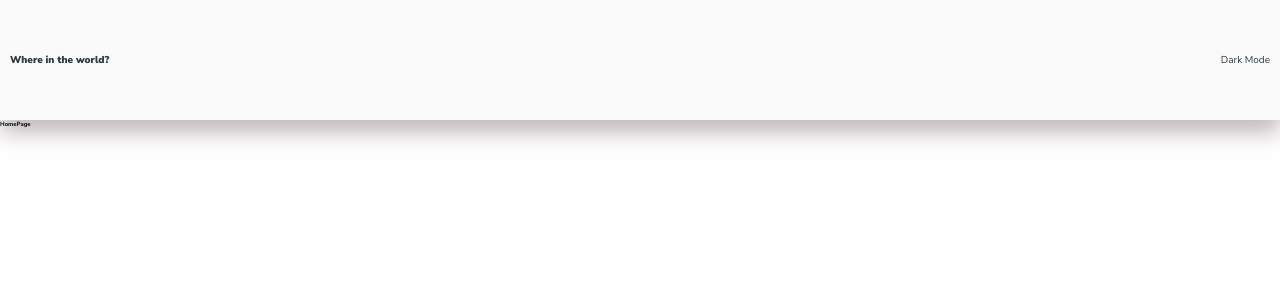
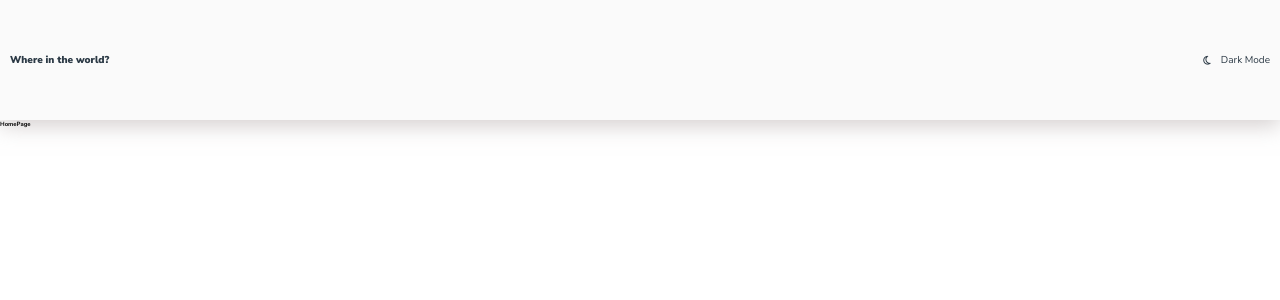
Before and after one commit to darubiomunoz/portfolio-11-countries, a React (Create React App) app: page / in a window 1280 px wide. Shown: the top 300 px of the page. Built offline with nearby package versions, Linux system fonts and the light colour scheme.

Commit message:
Adding icon to the header and styles through a styled component

```diff
--- a/src/components/Header.js
+++ b/src/components/Header.js
@@ -1,13 +1,14 @@
 import StyledHeader from '../styles/StyledHeader';
 import StyledTitle from '../styles/StyledTitle';
 import StyledDarkButton from "../styles/StyledDarkButton";
+import StyledIcon from '../styles/StyledIcon';
 
 const Header = () => {
   return (
     <StyledHeader>
       <StyledTitle>Where in the world?</StyledTitle>
       <StyledDarkButton>
-        <i className=""></i>
+        <StyledIcon className="far fa-moon" />
         Dark Mode
       </StyledDarkButton>
     </StyledHeader>
--- a/src/styles/StyledDarkButton.js
+++ b/src/styles/StyledDarkButton.js
@@ -3,6 +3,8 @@ import styled from 'styled-components';
 import { colorOption1, fontSizeSmall, fontWeightNormal } from './Variables';
 
 const StyledDarkButton = styled.button`
+  display: flex;
+  align-items: center;
   border: none;
   font-size: ${fontSizeSmall};
   font-weight: ${fontWeightNormal};
--- /dev/null
+++ b/src/styles/StyledIcon.js
@@ -0,0 +1,10 @@
+import styled from 'styled-components';
+
+import { fontSizeSmall, spacingSmall } from './Variables';
+
+const StyledIcon = styled.i`
+  font-size: ${fontSizeSmall};
+  margin-right: ${spacingSmall};
+`;
+
+export default StyledIcon;
--- a/src/styles/Variables.js
+++ b/src/styles/Variables.js
@@ -32,7 +32,7 @@ export const spacingNormal = `30px`;
 export const spacingLarge = `40px`;
 export const spacingExtraLarge = `50px`;
 
-export const boxShadow = `0px 13px 20px 0px rgba(173,164,164,0.75);`;
+export const boxShadow = `0px 6px 20px 0px rgba(173,164,164,0.5);`;
 
 export const zIndexBackground = `0`;
 export const zIndexNormal = `10`;
```
